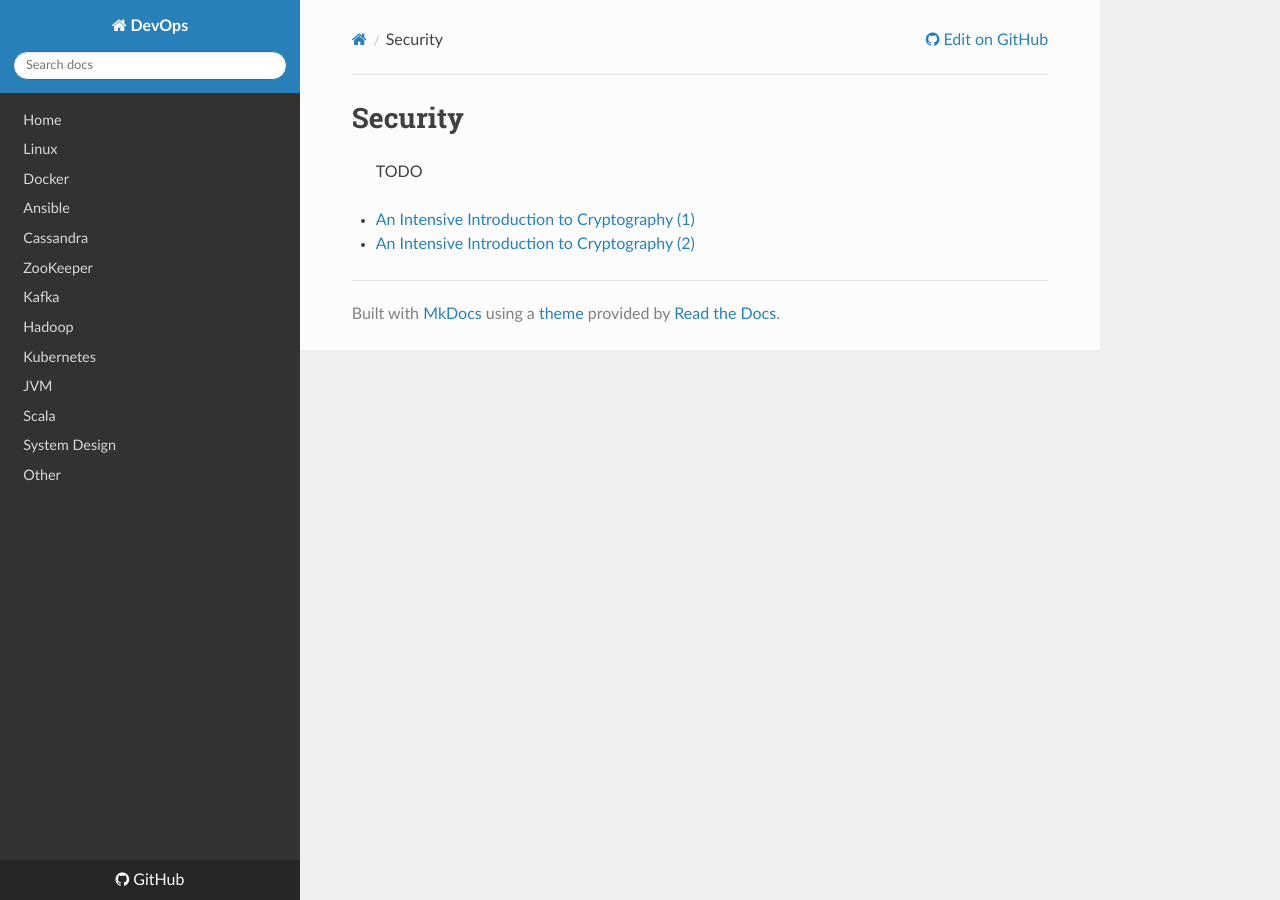
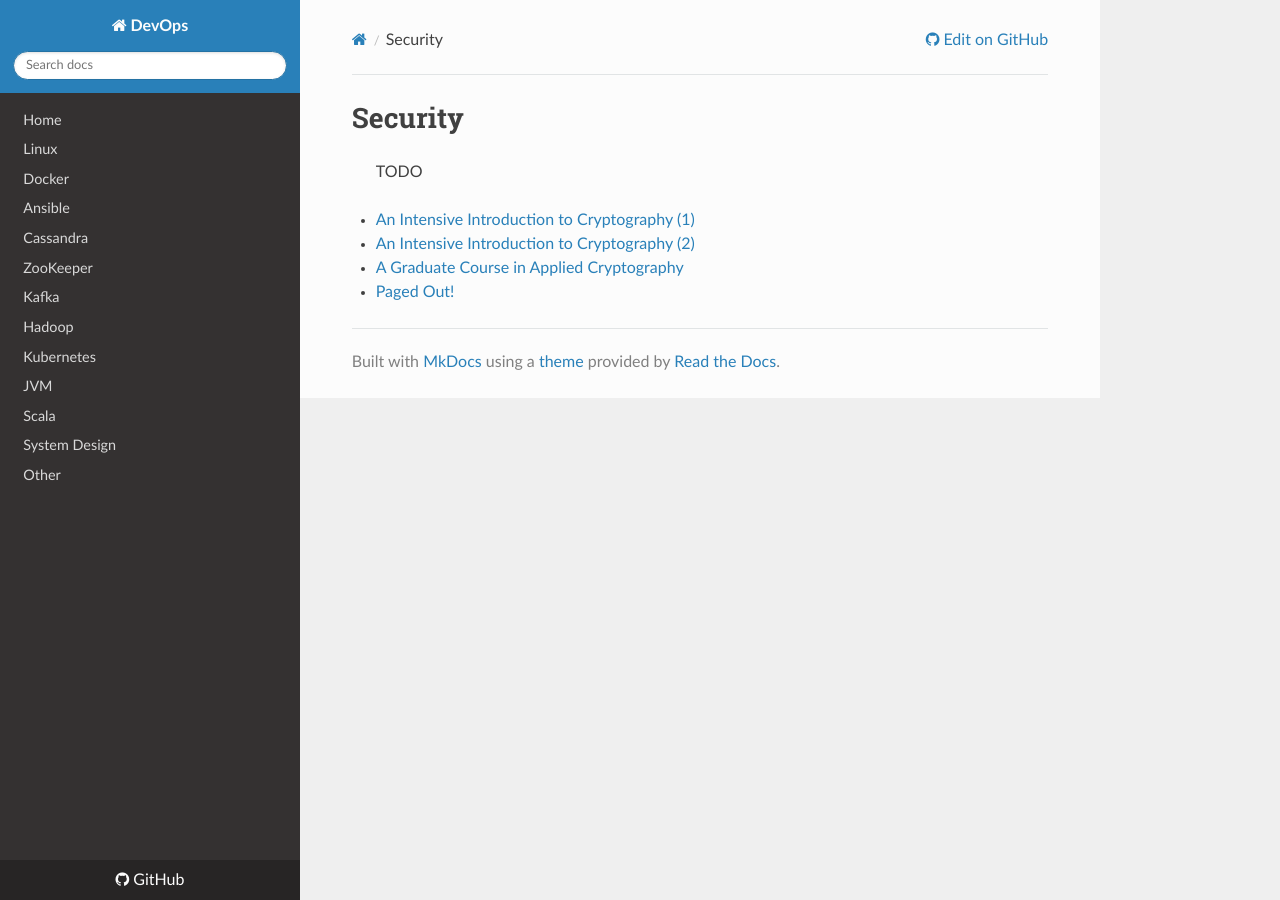
Before and after one commit to niqdev/devops, an MkDocs documentation site: the page built from docs/_security.md, in a window 1280 px wide. Built offline with MkDocs 1.6.1, drawn with Linux system fonts in a browser that asks for light colours; nearby versions of some CDN libraries.

Commit message:
update docs

```diff
--- a/docs/_security.md
+++ b/docs/_security.md
@@ -4,3 +4,5 @@
 
 * [An Intensive Introduction to Cryptography (1)](https://www.intensecrypto.org/public/index.html)
 * [An Intensive Introduction to Cryptography (2)](https://www.intensecrypto.org/public/lnotes_book.pdf)
+* [A Graduate Course in Applied Cryptography](https://toc.cryptobook.us)
+* [Paged Out!](https://pagedout.institute)
```
Also changed, not shown: docs/kubernetes.md (+2 -0 lines), docs/scala.md (+1 -0 lines), docs/system-design.md (+1 -0 lines).
